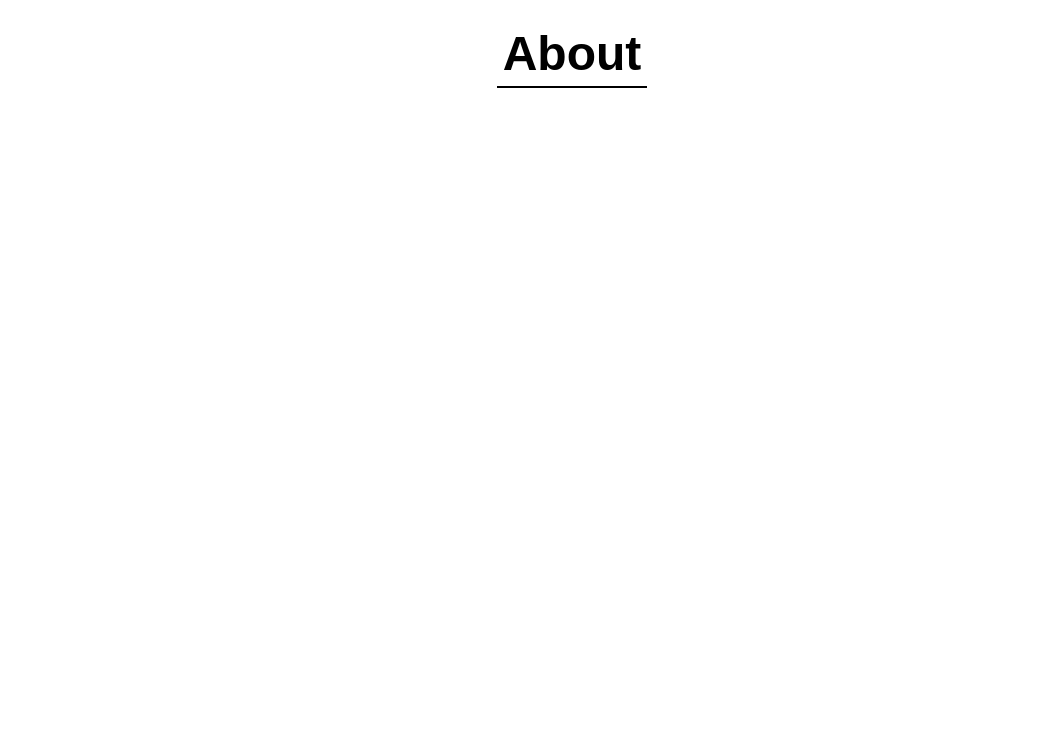
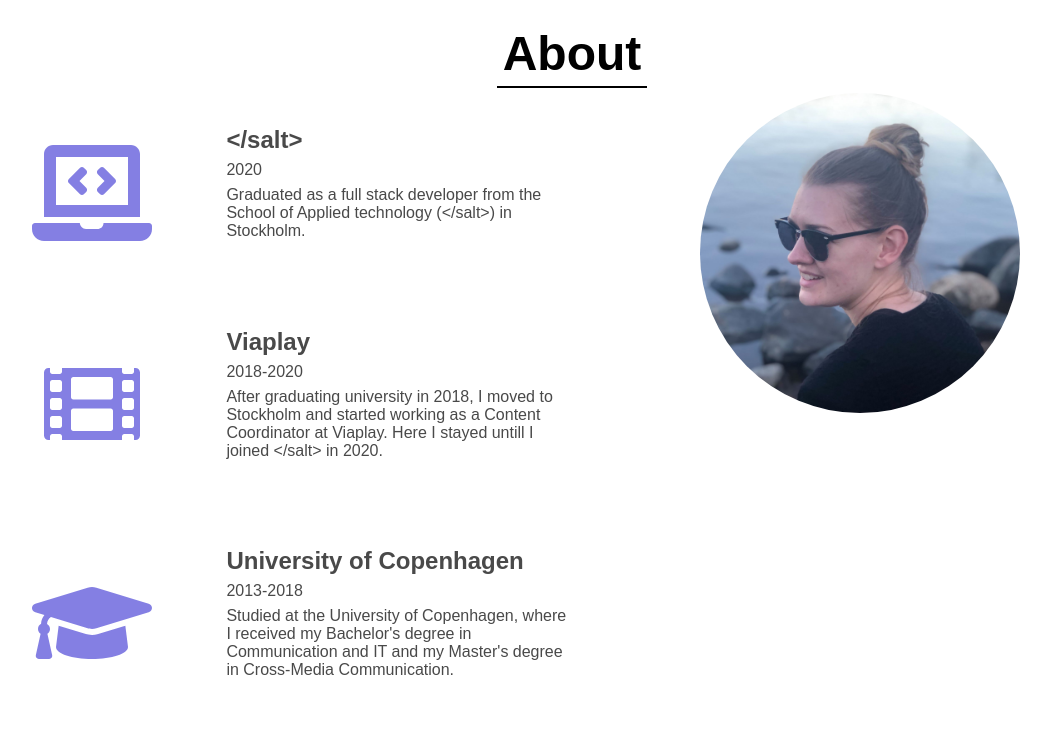
Before and after one commit to Marie-m-prog/portfolio-site, a Gatsby site: page /about in a window 1280 px wide. Shown: the whole page, without its empty margins (68-1119 px from the left). Built offline with nearby package versions, Linux system fonts and the light colour scheme; Gatsby itself is replaced by a stand-in of ours.

Commit message:
add about

```diff
--- a/gatsby-config.js
+++ b/gatsby-config.js
@@ -27,5 +27,6 @@ module.exports = {
       },
     },
     `gatsby-plugin-scroll-reveal`,
+    `gatsby-plugin-fontawesome-css`,
   ],
 }
--- a/package.json
+++ b/package.json
@@ -5,8 +5,13 @@
   "version": "0.1.0",
   "author": "Marie W Madsen <mariewmadsen@gmail.com>",
   "dependencies": {
+    "@fortawesome/fontawesome-svg-core": "^1.2.31",
+    "@fortawesome/free-regular-svg-icons": "^5.15.0",
+    "@fortawesome/free-solid-svg-icons": "^5.15.0",
+    "@fortawesome/react-fontawesome": "^0.1.11",
     "gatsby": "^2.24.61",
     "gatsby-image": "^2.4.19",
+    "gatsby-plugin-fontawesome-css": "^1.0.0",
     "gatsby-plugin-manifest": "^2.4.30",
     "gatsby-plugin-offline": "^3.2.28",
     "gatsby-plugin-react-helmet": "^3.3.11",
--- a/src/components/image.js
+++ b/src/components/image.js
@@ -5,7 +5,7 @@ import Img from "gatsby-image"
 const Image = () => {
   const data = useStaticQuery(graphql`
     query {
-      placeholderImage: file(relativePath: { eq: "david-becker-unsplash.jpg" }) {
+      placeholderImage: file(relativePath: { eq: "photoholgic-unsplash.jpg" }) {
         childImageSharp {
           fluid(maxWidth: 3000, quality: 100) {
             ...GatsbyImageSharpFluid
--- a/src/components/styles.css
+++ b/src/components/styles.css
@@ -21,7 +21,7 @@ section {
 }
 
 #landing {
-  background: url("../images/danist-unsplash.jpg");
+  background: url("../images/photoholgic-unsplash.jpg");
   background-size: cover;
   background-position: center;
 }
@@ -35,7 +35,7 @@ section {
   position: fixed;
   top: 0;
   width: 100%;
-  z-index: 5;
+  z-index: 99;
   transition: ease-in-out 0.5s;
 }
 
@@ -43,9 +43,18 @@ section {
   background-color: white;
 }
 
+.scrolled > .nav-links {
+  color: black;
+}
+
+.scrolled > .nav-links > .nav-link > .active {
+  border-bottom: 2px solid black;
+}
+
 .nav-links {
   display: flex;
   list-style: none;
+  color: white;
 }
 
 .nav-links > li {
@@ -53,12 +62,14 @@ section {
 }
 
 .active {
-  border-bottom: 1px solid black;
+  border-bottom: 2px solid white;
+  padding-bottom: 3px;
 }
 
 .nav-links a:hover {
-  border-bottom: 2px solid black;
+  border-bottom: 2px solid white;
   cursor: pointer;
+  padding-bottom: 3px;
 }
 
 .title-text {
@@ -66,11 +77,13 @@ section {
   top: 40%;
   left: 10%;
   font-size: 2rem;
+  color: white;
 }
 
 .title-text > p {
   max-width: 60%;
   margin: 2% 0;
+  text-shadow: 1px 1px 1px rgb(73, 73, 73, 0.5);
 }
 
 .section-text {
@@ -167,7 +180,7 @@ section {
 .hidden-content > a {
   margin: 5px;
   padding: 7px 25px;
-  border: 1px solid blue;
+  border: 1px solid rgb(72, 72, 250);
   border-radius: 3px;
   transition: 0.3s ease-in-out;
   font-size: 1.2rem;
@@ -181,9 +194,60 @@ section {
 }
 
 .hidden-content > a:hover {
-  background-color: blue;
+  background-color: rgb(72, 72, 250);
   color: white;
   cursor: pointer;
+}
+
+.about-content {
+  margin: 0 5%;
+  min-height: 80vh;
+  display: flex;
+}
+
+.about-me {
+  width: 50%;
+  display: flex;
+  align-items: center;
+  flex-direction: column;
+}
+
+.about-str {
+  width: 50%;
+  display: grid;
+  grid-template-columns: 1fr 2fr;
+}
+
+.about-str > svg {
+  display: flex;
+  justify-self: center;
+  align-self: center;
+  color: rgba(10, 0, 200, 0.5);
+}
+
+.text-box {
+  margin: 7% 0 5% 10%;
+  color: rgb(73, 73, 73);
+}
+
+.text-box > * {
+  margin-top: 2%;
+}
+
+.text-box > h3 {
+  font-size: 24px;
+}
+
+.about-img-container {
+  height: 40vh;
+  width: 40vh;
+}
+
+.about-img-container > img {
+  object-fit: cover;
+  width: 100%;
+  height: 100%;
+  border-radius: 50%;
 }
 
 /* .slider {
--- a/src/pages/about.js
+++ b/src/pages/about.js
@@ -1,5 +1,8 @@
 import React from "react"
 import "../components/styles.css"
+import ProfileImg from "../images/marie.jpg"
+import { FontAwesomeIcon } from '@fortawesome/react-fontawesome'
+import { faLaptopCode, faFilm, faGraduationCap } from '@fortawesome/free-solid-svg-icons';
 
 const About = () => {
   return (
@@ -9,6 +12,36 @@ const About = () => {
         <div data-sal="slide-right" data-sal-duration="2000" data-sal-easing="easing">
           <div className="underline" />
         </div>
+        <div className="about-content">
+          <div className="about-str">
+            <FontAwesomeIcon icon={faLaptopCode} size="6x"/>
+            <div className="text-box">
+              <h3>{`</salt>`}</h3>
+              <p>2020</p>
+              <p>{`Graduated as a full stack developer from the School of Applied technology (</salt>) in Stockholm.`}</p>
+            </div>
+            <FontAwesomeIcon icon={faFilm} size="6x"/>
+            <div className="text-box">
+              <h3>Viaplay</h3>
+              <p>2018-2020</p>
+              <p>{`After graduating university in 2018, I moved to Stockholm and started working as a Content Coordinator at Viaplay. Here I stayed untill I joined </salt> in 2020.`}</p>
+            </div>
+            <FontAwesomeIcon icon={faGraduationCap} size="6x"/>
+            <div className="text-box">
+              <h3>University of Copenhagen</h3>
+              <p>2013-2018</p>
+              <p>Studied at the University of Copenhagen, where I received my Bachelor's degree in Communication and IT and my Master's degree in Cross-Media Communication.</p>
+            </div>
+          </div>
+          <div className="about-me">
+            <div className="about-img-container">
+              <img src={ProfileImg} alt=""></img>
+            </div>
+            <div className="about-me-text">
+
+            </div>
+            </div>
+        </div>
       </section>
     </div>
   )
```
Also changed, not shown: src/images/danist-unsplash.jpg (deleted), src/images/marie.jpg (added), src/images/pawel-czerwinski-unsplash.jpg (added), src/images/photoholgic-unsplash.jpg (added), 1 other file.
